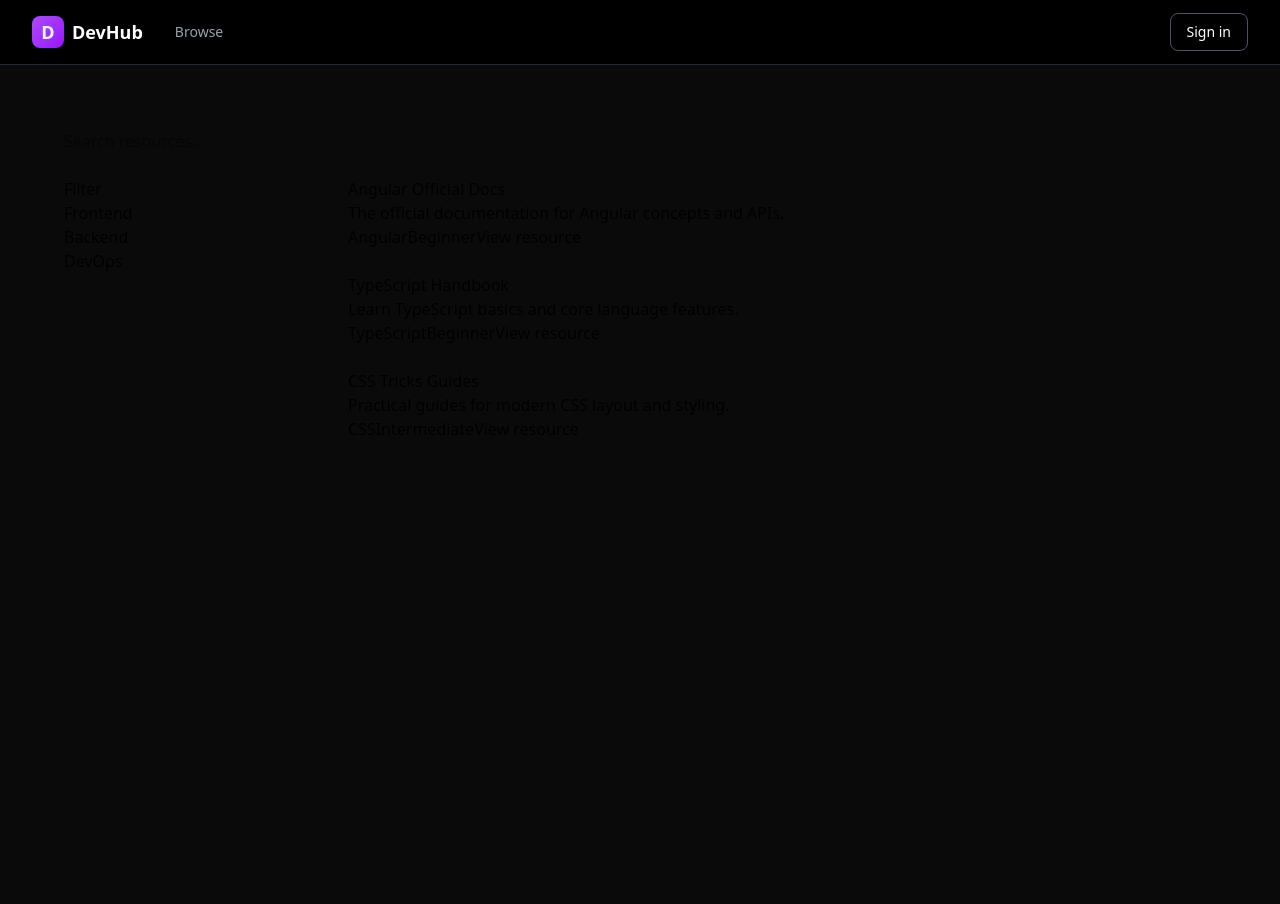
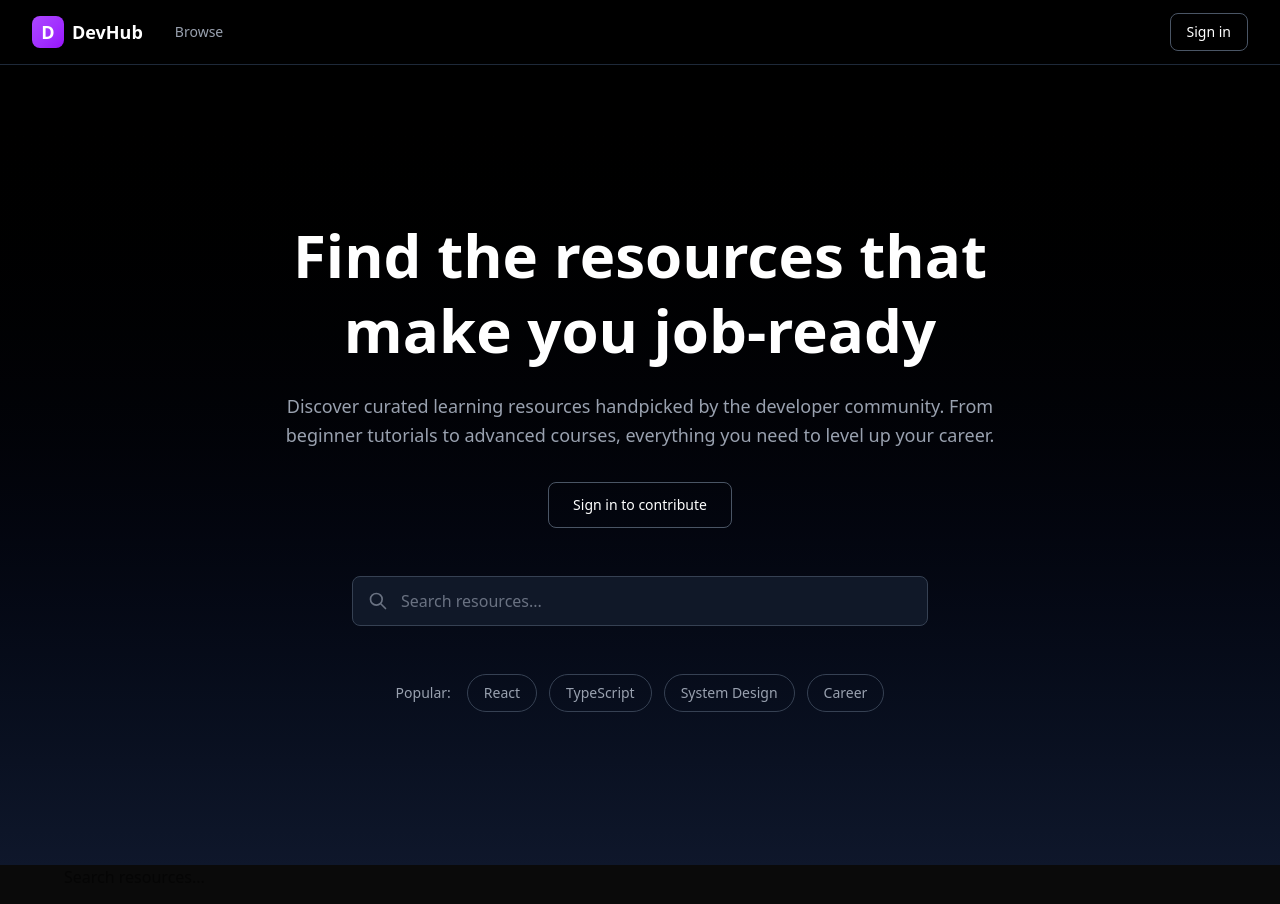
Before and after one commit to yvettebaker90/devhub, an Angular app: page /resources in a window 1280 px wide. Shown: the top 904 px of the page. Built offline with nearby package versions, Linux system fonts and the light colour scheme.

Commit message:
Add layout styling to hero

```diff
--- a/src/app/app.component.html
+++ b/src/app/app.component.html
@@ -1,5 +1,5 @@
 <app-header></app-header>
 
-<main class="container mx-auto min-h-screen px-4 py-8 bg-[#0a0a0a]">
+<main class="container mx-auto min-h-screen bg-[#0a0a0a]">
   <router-outlet></router-outlet>
 </main>
--- /dev/null
+++ b/src/app/components/hero/hero.component.html
@@ -0,0 +1,51 @@
+<section
+    class="bg-linear-to-b from-black to-slate-900 min-h-screen flex flex-col items-center justify-center py-10 m-0 px-4 sm:px-6 lg:px-8">
+    <div class="w-full max-w-3xl mx-auto">
+        <!-- Heading -->
+        <div class="text-center mb-4">
+            <h1 class="text-5xl md:text-6xl font-bold text-white mb-6 leading-tight">
+                Find the resources that make you job-ready
+            </h1>
+            <p class="text-lg text-gray-400 mb-8 leading-relaxed">
+                Discover curated learning resources handpicked by the developer community. From beginner tutorials to
+                advanced courses, everything you need to level up your career.
+            </p>
+        </div>
+
+        <!-- Sign in Button -->
+        <div class="flex justify-center mb-12">
+            <button routerLink="/signin" aria-label="Sign in to contribute"
+                class="px-6 py-3 text-white text-sm font-medium border border-gray-600 rounded-lg hover:border-gray-400 hover:bg-gray-900 transition-all duration-200">
+                Sign in to contribute
+            </button>
+        </div>
+
+        <!-- Search Box -->
+        <div class="mb-12 max-w-xl mx-auto">
+            <label for="search-resources" class="sr-only">Search resources</label>
+            <div class="relative">
+                <svg class="absolute left-4 top-1/2 transform -translate-y-1/2 w-5 h-5 text-gray-500" fill="none"
+                    stroke="currentColor" viewBox="0 0 24 24">
+                    <path stroke-linecap="round" stroke-linejoin="round" stroke-width="2"
+                        d="M21 21l-6-6m2-5a7 7 0 11-14 0 7 7 0 0114 0z"></path>
+                </svg>
+                <input id="search-resources" type="text" placeholder="Search resources..."
+                    class="w-full pl-12 pr-4 py-3 bg-gray-900 border border-gray-700 rounded-lg text-white placeholder-gray-500 focus:outline-none focus:border-gray-500 transition-colors" />
+            </div>
+        </div>
+
+        <!-- Tags -->
+        <div class="flex flex-col md:flex-row items-center justify-center gap-4">
+            <p class="text-gray-400 text-sm">Popular:</p>
+            <div class="flex flex-wrap gap-3 justify-center">
+                <button *ngFor="let tag of tags" (click)="selectTag(tag.name)" [attr.aria-pressed]="tag.active"
+                    [attr.aria-label]="'Filter by ' + tag.name + (tag.active ? ' (selected)' : '')"
+                    [class.border-purple-500]="tag.active" [class.text-white]="tag.active"
+                    [class.bg-gray-900]="tag.active"
+                    class="px-4 py-2 border border-gray-700 rounded-full text-gray-400 text-sm font-medium hover:text-white transition-all duration-200">
+                    {{ tag.name }}
+                </button>
+            </div>
+        </div>
+    </div>
+</section>
--- /dev/null
+++ b/src/app/components/hero/hero.component.ts
@@ -0,0 +1,28 @@
+import { Component } from '@angular/core';
+import { CommonModule } from '@angular/common';
+import { RouterModule } from '@angular/router';
+
+@Component({
+    selector: 'app-hero',
+    standalone: true,
+    imports: [CommonModule, RouterModule],
+    templateUrl: './hero.component.html'
+})
+export class HeroComponent {
+    selectedTag: string = '';
+
+    tags = [
+        { name: 'React', active: false },
+        { name: 'TypeScript', active: false },
+        { name: 'System Design', active: false },
+        { name: 'Career', active: false }
+    ];
+
+    selectTag(tagName: string): void {
+        this.selectedTag = this.selectedTag === tagName ? '' : tagName;
+        this.tags = this.tags.map(tag => ({
+            ...tag,
+            active: tag.name === tagName
+        }));
+    }
+}
--- a/src/app/components/pages/dashboard/dashboard.component.html
+++ b/src/app/components/pages/dashboard/dashboard.component.html
@@ -1 +1,3 @@
-<p class="text-1xl font-bold text-white mb-6">Logged in</p>
+<div class="w-full max-w-7xl px-4 sm:px-6 lg:px-8 mx-auto">
+	<p class="text-1xl font-bold text-white mb-6 mt-4">Logged in</p>
+</div>
--- a/src/app/components/pages/home/home.component.html
+++ b/src/app/components/pages/home/home.component.html
@@ -1,6 +1,5 @@
-
-
-<section class="min-h-screen bg-[#0a0a0a] px-4 py-8 sm:px-6 lg:px-8">
+<section class="min-h-screen bg-[#0a0a0a]">
+  <app-hero></app-hero>
   <div class="mx-auto grid w-full max-w-6xl gap-6">
 
     <app-search-bar (searchChanged)="updateSearch($event)" />
@@ -10,17 +9,12 @@
 
       <div class="flex flex-col gap-6">
         @for (resource of filteredResources(); track resource.title) {
-          <app-resource-card
-            [title]="resource.title"
-            [description]="resource.description"
-            [category]="resource.category"
-            [level]="resource.level"
-            [link]="resource.link"
-          />
+        <app-resource-card [title]="resource.title" [description]="resource.description" [category]="resource.category"
+          [level]="resource.level" [link]="resource.link" />
         } @empty {
-          <p class="rounded-xl border border-slate-200 bg-white p-4 text-sm text-slate-600">
-            No resources match your filters yet.
-          </p>
+        <p class="rounded-xl border border-slate-200 bg-white p-4 text-sm text-slate-600">
+          No resources match your filters yet.
+        </p>
         }
       </div>
     </div>
--- a/src/app/components/pages/home/home.component.ts
+++ b/src/app/components/pages/home/home.component.ts
@@ -2,6 +2,7 @@ import { Component, signal, computed } from '@angular/core';
 import { SearchBarComponent } from '../../search-bar/search-bar.component';
 import { FilterSidebarComponent } from '../../filter-sidebar/filter-sidebar.component';
 import { ResourceCardComponent } from '../../resource-card/resource-card.component';
+import { HeroComponent } from '../../hero/hero.component';
 
 interface ResourceItem {
   title: string;
@@ -14,9 +15,11 @@ interface ResourceItem {
 @Component({
   selector: 'app-home',
   standalone: true,
-  imports: [    SearchBarComponent,
+  imports: [
+    SearchBarComponent,
     FilterSidebarComponent,
     ResourceCardComponent,
+    HeroComponent,
   ],
   templateUrl: './home.component.html',
 })
```
